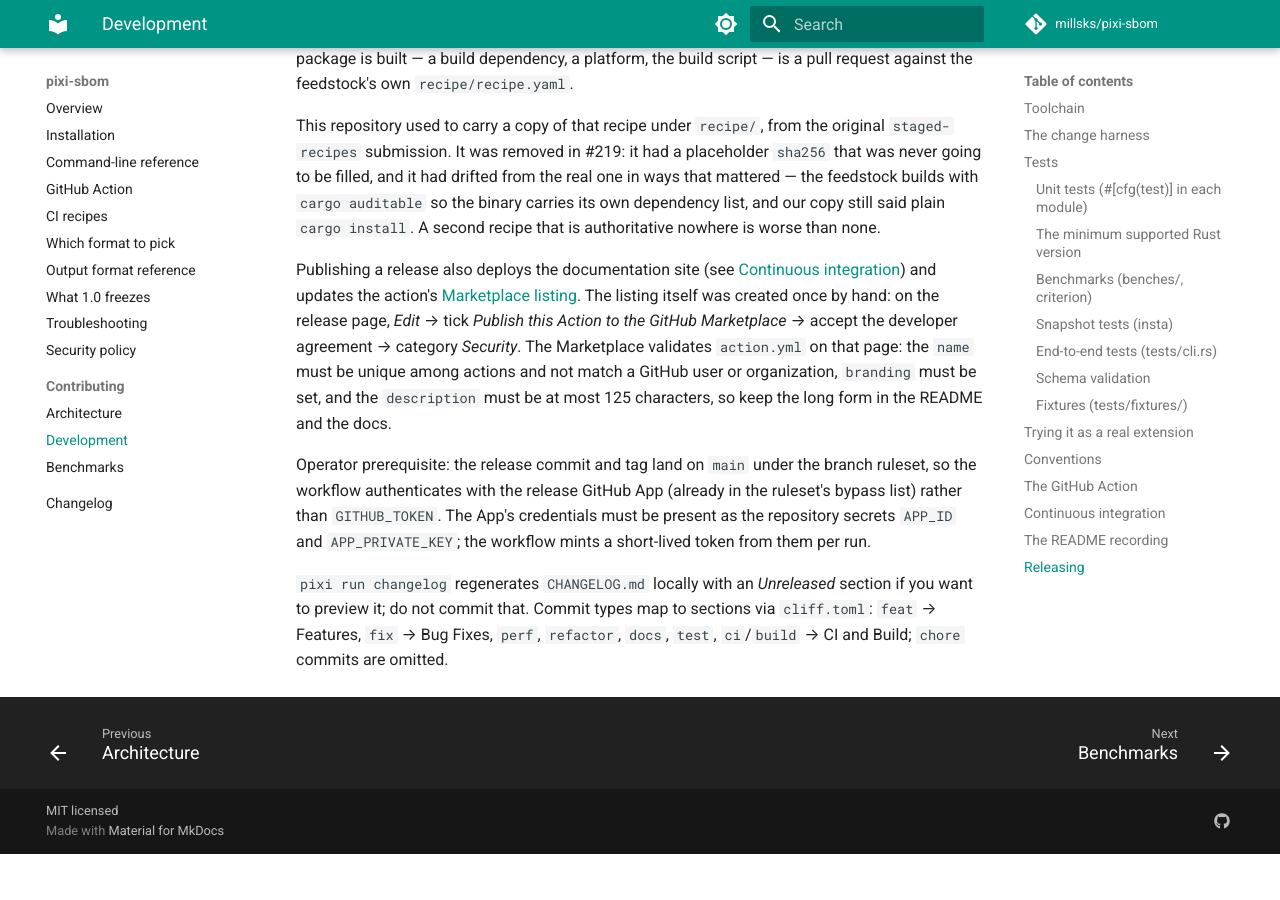
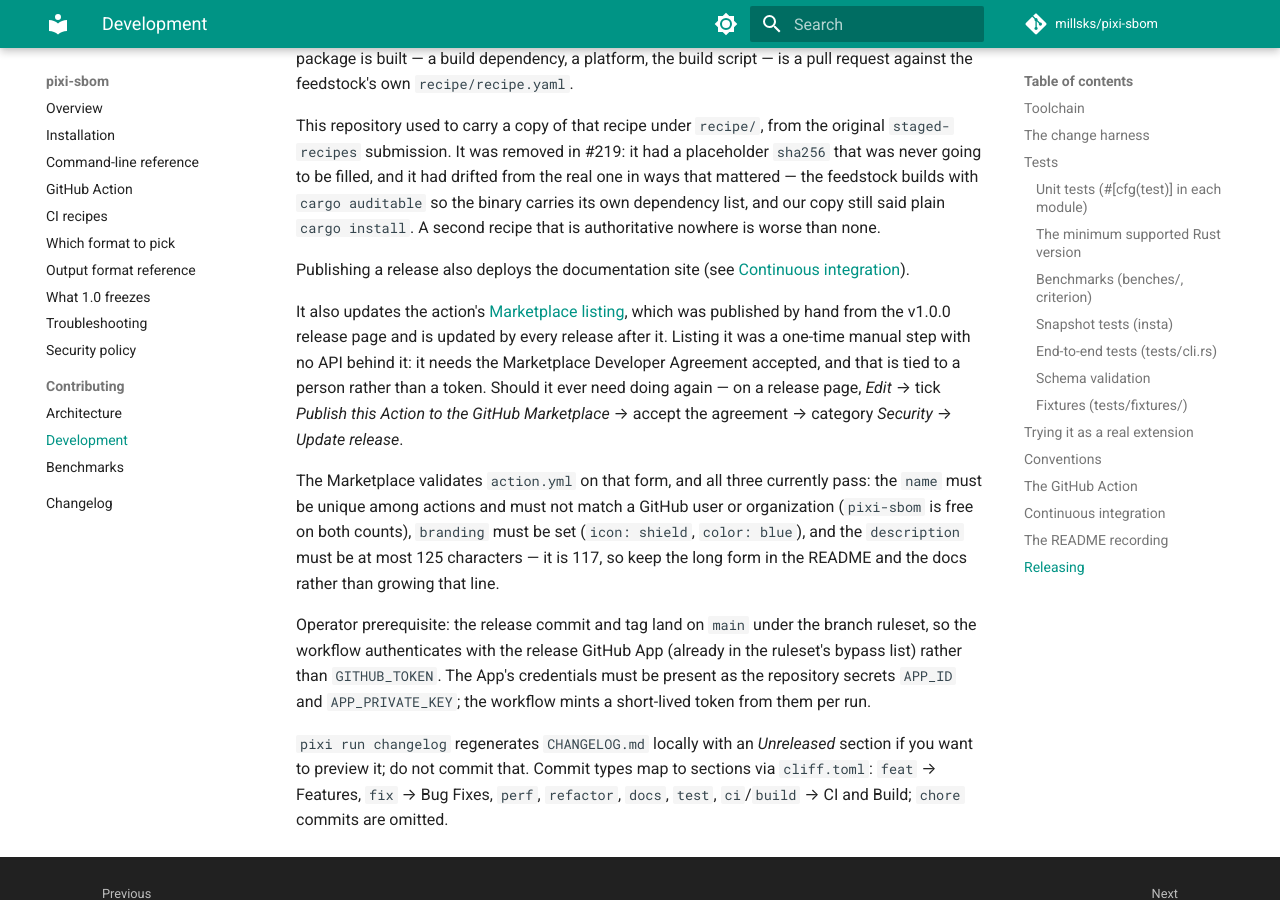
Before and after one commit to aesir-oss/pixi-sbom, an MkDocs documentation site: the page built from docs/development.md, in a window 1280 px wide and 900 px high, scrolled down 11189 px. Built offline with MkDocs 1.6.1 and Material for MkDocs 9.7.7, drawn with Linux system fonts in a browser that asks for light colours; comment, search, counter and statistics services are not loaded; the version menu is left out; before the commit the page ends 12043 px from its top, so only the background shows below that.

Commit message:
docs: document the Marketplace listing now that it exists (#253)
* docs: the action is not on the Marketplace, whatever development.md said

The page described the listing as a finished step -- "The listing itself was created once by
hand" -- and linked to it. The link is a 404 and the listing has never existed. It also implied
each release updates the listing, which nothing does while there is nothing to update.

Found while trying to register it, which is not something a token can do: publishing to the
Marketplace needs the Developer Agreement accepted, and that is tied to a person.

The paragraph is now the procedure it actually is, without the dead link until something is
behind it. It keeps the action.yml validation rules, which are the useful part and are what make
the form succeed first time: name unique and not a GitHub user or org (pixi-sbom is free on both),
branding set (shield/blue), description at most 125 characters (it is 117).

Co-Authored-By: Claude Opus 5 (1M context) <noreply@anthropic.com>
Claude-Session: https://claude.ai/code/session_01WCSL7mYk3kx1zpjZipKBnE

* docs: the action is on the Marketplace now, so say that instead

The listing went live after the previous commit on this branch said it did
not exist. `https://github.com/marketplace/actions/pixi-sbom` now answers
200 where it answered 404.

README gains the link. development.md describes the listing as the finished
one-time step it turned out to be, and keeps the `action.yml` validation
rules, which are what make the Marketplace form succeed first time.

Co-Authored-By: Claude Opus 5 (1M context) <noreply@anthropic.com>
Claude-Session: https://claude.ai/code/session_01WCSL7mYk3kx1zpjZipKBnE

---------

Co-authored-by: Claude Opus 5 (1M context) <noreply@anthropic.com>

```diff
--- a/docs/development.md
+++ b/docs/development.md
@@ -370,12 +370,18 @@ was removed in #219: it had a placeholder `sha256` that was never going to be fi
 one in ways that mattered — the feedstock builds with `cargo auditable` so the binary carries its own dependency list,
 and our copy still said plain `cargo install`. A second recipe that is authoritative nowhere is worse than none.
 
-Publishing a release also deploys the documentation site (see [Continuous integration](#continuous-integration)) and
-updates the action's [Marketplace listing](https://github.com/marketplace/actions/pixi-sbom). The listing itself was
-created once by hand: on the release page, *Edit* → tick *Publish this Action to the GitHub Marketplace* → accept
-the developer agreement → category *Security*. The Marketplace validates `action.yml` on that page: the `name` must
-be unique among actions and not match a GitHub user or organization, `branding` must be set, and the `description`
-must be at most 125 characters, so keep the long form in the README and the docs.
+Publishing a release also deploys the documentation site (see [Continuous integration](#continuous-integration)).
+
+It also updates the action's [Marketplace listing](https://github.com/marketplace/actions/pixi-sbom), which was
+published by hand from the v1.0.0 release page and is updated by every release after it. Listing it was a one-time
+manual step with no API behind it: it needs the Marketplace Developer Agreement accepted, and that is tied to a
+person rather than a token. Should it ever need doing again — on a release page, *Edit* → tick *Publish this Action
+to the GitHub Marketplace* → accept the agreement → category *Security* → *Update release*.
+
+The Marketplace validates `action.yml` on that form, and all three currently pass: the `name` must be unique among
+actions and must not match a GitHub user or organization (`pixi-sbom` is free on both counts), `branding` must be set
+(`icon: shield`, `color: blue`), and the `description` must be at most 125 characters — it is 117, so keep the long
+form in the README and the docs rather than growing that line.
 
 Operator prerequisite: the release commit and tag land on `main` under the branch ruleset, so the workflow
 authenticates with the release GitHub App (already in the ruleset's bypass list) rather than `GITHUB_TOKEN`. The
```
Also changed, not shown: README.md (+2 -2 lines).
